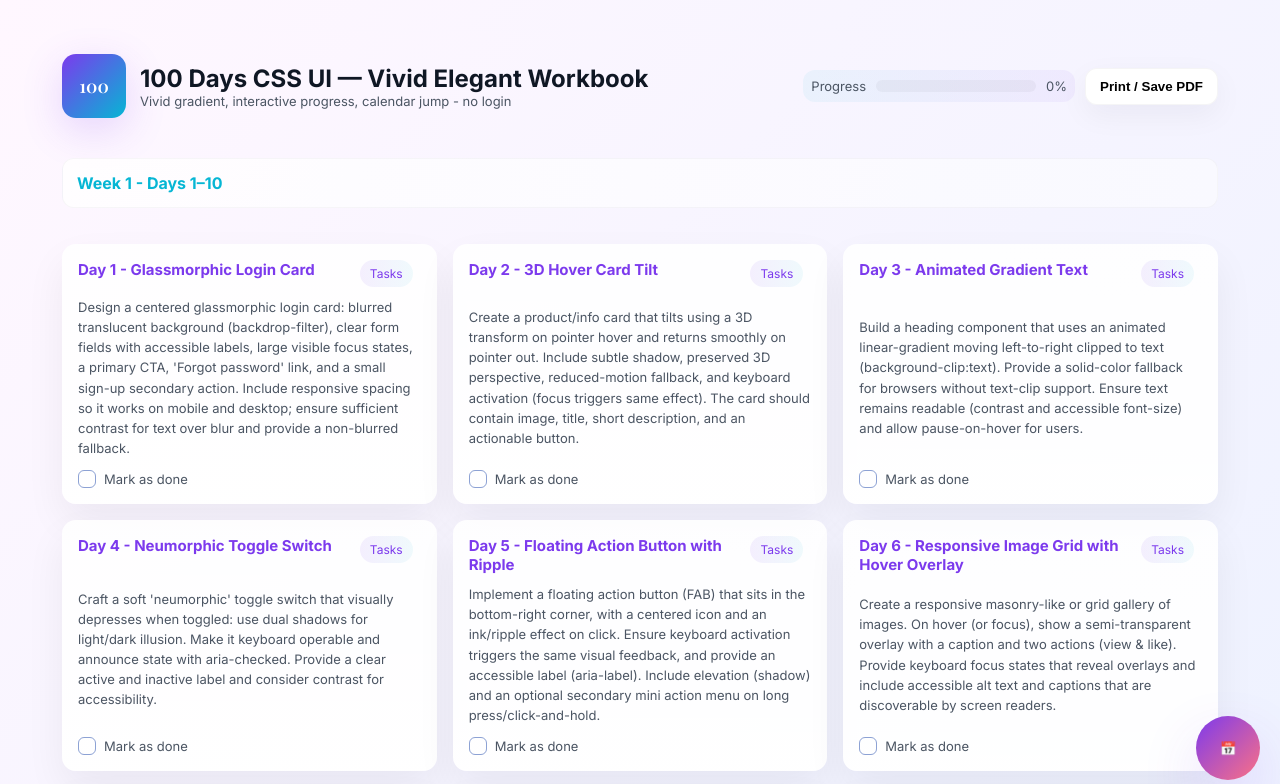
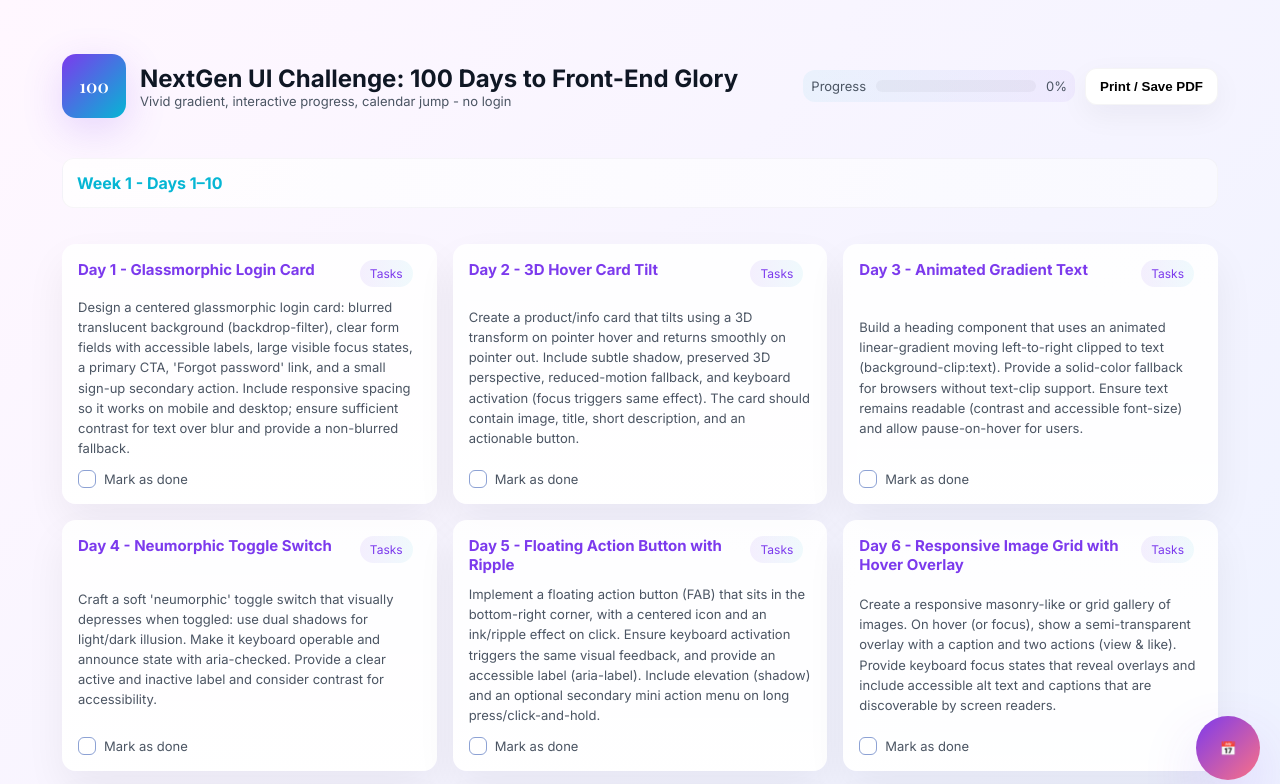
Before and after one commit to thisNiharika/100daysUiCamp, a plain HTML site: page index.html in a window 1280 px wide. Shown: the top 784 px of the page. Drawn offline with nearby package versions, Linux system fonts and the light colour scheme.

Commit message:
Update index.html

```diff
--- a/index.html
+++ b/index.html
@@ -5,7 +5,7 @@
 <head>
   <meta charset="utf-8" />
   <meta name="viewport" content="width=device-width,initial-scale=1" />
-  <title>100 Days CSS UI — Vivid Elegant Workbook</title>
+  <title>100 Days CSS UI — </title>
   <link
     href="https://fonts.googleapis.com/css2?family=Inter:wght@300;400;600;700&family=Playfair+Display:wght@400;600&display=swap"
     rel="stylesheet">
@@ -342,7 +342,7 @@
       <div class="brand">
         <div class="logo">100</div>
         <div>
-          <h1>100 Days CSS UI — Vivid Elegant Workbook</h1>
+          <h1>NextGen UI Challenge: 100 Days to Front-End Glory</h1>
           <div class="meta">Vivid gradient, interactive progress, calendar jump - no login</div>
         </div>
       </div>
```
